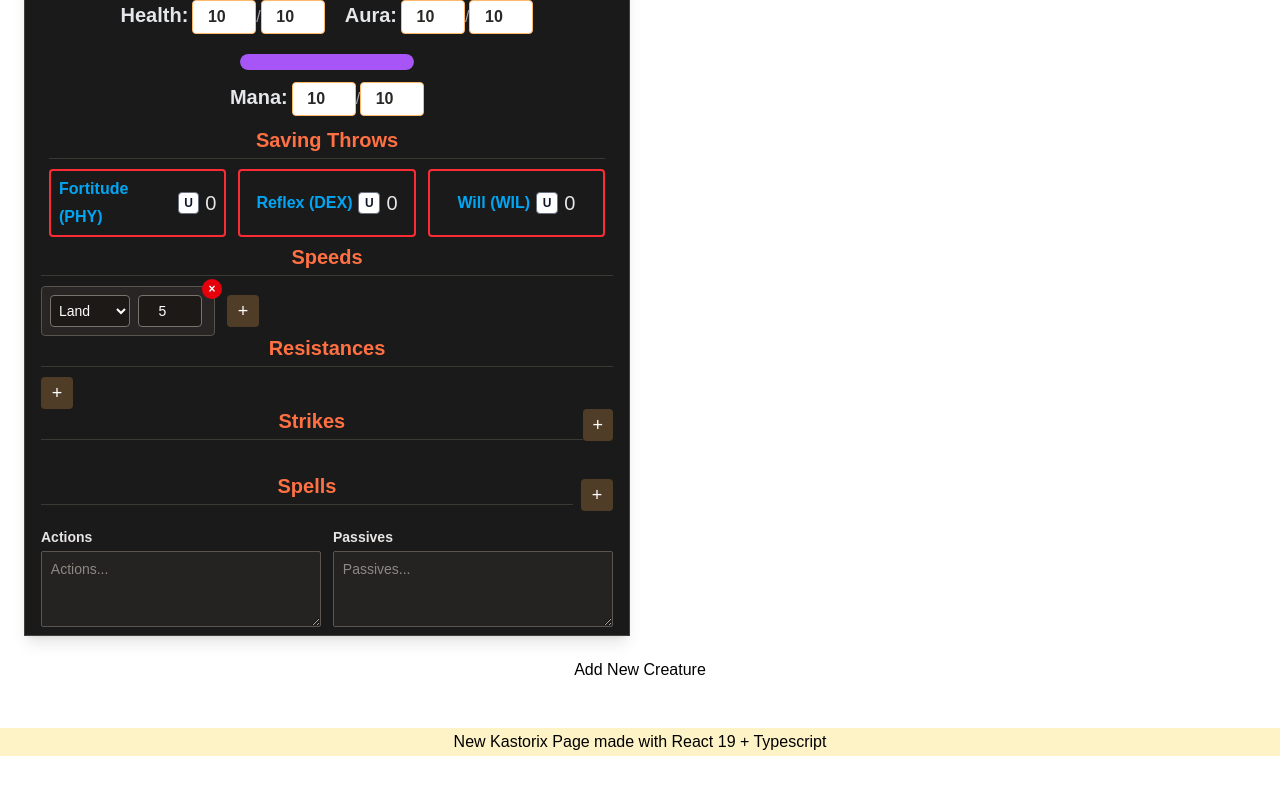
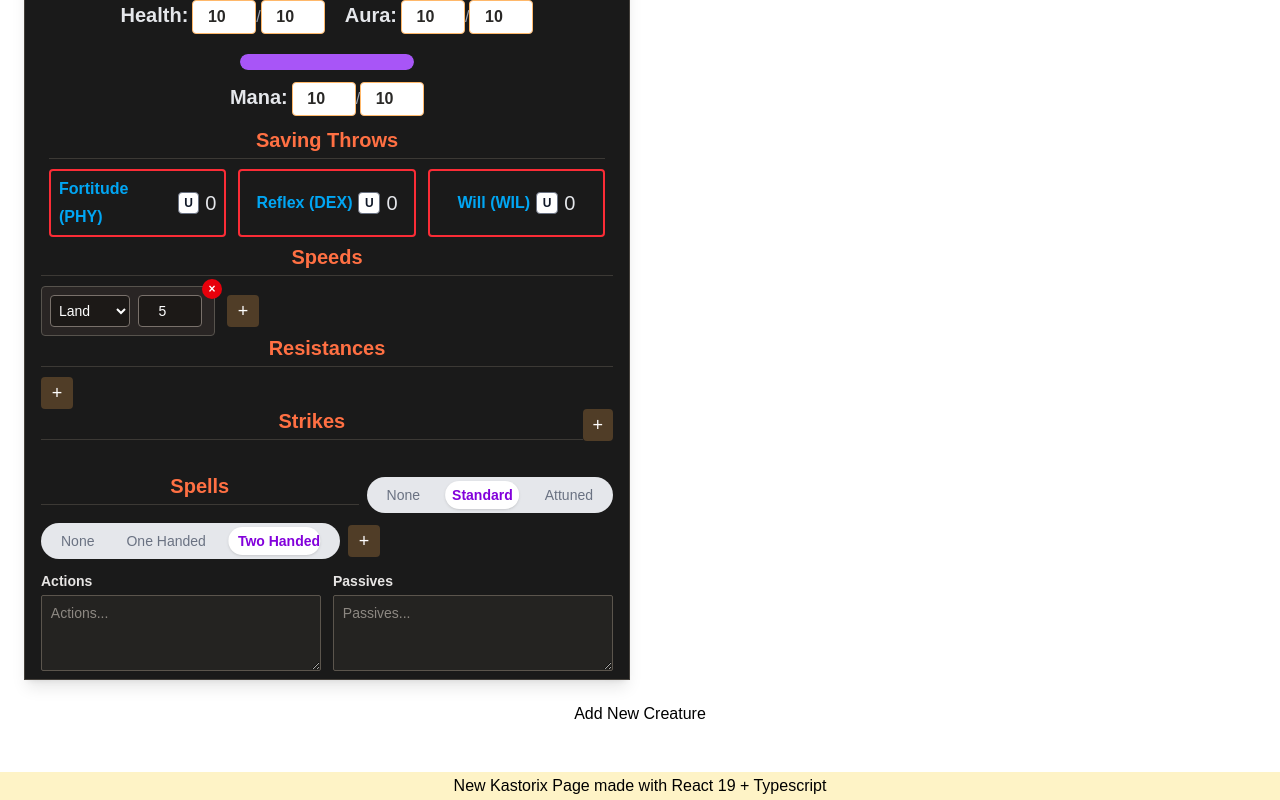
Before and after one commit to Acasez/kastorixv2, a React (Vite) app: page /kastorixv2/DMScreen in a window 1280 px wide. Shown: the part 696-1496 px from the top of the page. Before the commit the page ends 1452 px from the top, so only its background shows below. Built offline with nearby package versions, Linux system fonts and the light colour scheme.

Commit message:
Creature spellshaping switch

```diff
--- a/src/components/DMScreen/CreatureSpellList.tsx
+++ b/src/components/DMScreen/CreatureSpellList.tsx
@@ -6,6 +6,8 @@ import ChoiceModal from "../ModalViews/ChoiceModal";
 import ChoiceModalFrame from "../ModalViews/ChoiceModalFrame";
 import { getSpellChoiceItems } from "../ModalViews/choiceData";
 import SpellComponent from "../CharacterSheet/TabbedSection/SpellComponent";
+import { MultiOptionSwitch } from "../Buttons/MultiOptionSwitch";
+import type { SomaticComponent, VerbalComponent } from "../../types/Spells";
 
 const spellChoiceItems = getSpellChoiceItems();
 const spellFilters = [
@@ -17,6 +19,18 @@ export default function CreatureSpellList() {
   const { creature, updateCreature } = useCreature();
   const [isSpellModalOpen, setIsSpellModalOpen] = useState(false);
   const [spellToReplace, setSpellToReplace] = useState<string | null>(null);
+  const { verbal, somatic } = creature.spellShaping;
+  const spellshapingBonus =
+    (verbal === "Standard"
+      ? creature.stats.INT
+      : verbal === "Attuned"
+        ? creature.stats.WIL
+        : 0) +
+    (somatic === "One Handed"
+      ? Math.floor(creature.stats.DEX / 2)
+      : somatic === "Two Handed"
+        ? creature.stats.DEX
+        : 0);
   const selectedSpells = spells.filter((spell) =>
     creature.spells.includes(spell.name),
   );
@@ -77,10 +91,34 @@ export default function CreatureSpellList() {
 
   return (
     <section className="space-y-3">
-      <div className="flex items-center gap-2">
+      <div className="flex flex-wrap items-center gap-2">
         <h2 className="mb-[0.65rem] flex-1 border-b border-[#3c3935] pb-[0.35rem] text-center text-xl font-bold leading-6 text-[#ff7043]">
           Spells
         </h2>
+        <MultiOptionSwitch<VerbalComponent>
+          options={["None", "Standard", "Attuned"]}
+          value={verbal}
+          onChange={(nextVerbal) =>
+            updateCreature({
+              spellShaping: {
+                ...creature.spellShaping,
+                verbal: nextVerbal,
+              },
+            })
+          }
+        />
+        <MultiOptionSwitch<SomaticComponent>
+          options={["None", "One Handed", "Two Handed"]}
+          value={somatic}
+          onChange={(nextSomatic) =>
+            updateCreature({
+              spellShaping: {
+                ...creature.spellShaping,
+                somatic: nextSomatic,
+              },
+            })
+          }
+        />
         <button
           type="button"
           className="flex size-8 items-center justify-center rounded bg-bg-wood text-lg text-white hover:bg-bg-redwood focus-visible:outline-2 focus-visible:outline-offset-2 focus-visible:outline-orange-400"
@@ -99,7 +137,7 @@ export default function CreatureSpellList() {
             spell={spell}
             onReplaceSpell={(_rankName, spellName) => openSpellModal(spellName)}
             onRemoveSpell={removeSpell}
-            baseSpellshapingBonus={0}
+            baseSpellshapingBonus={spellshapingBonus}
             rankName={spell.rank}
             proficiency={creature.spellProficiencies?.[spell.name] ?? "Trained"}
             onProficiencyChange={(proficiency) =>
--- a/src/contexts/CreatureContext.tsx
+++ b/src/contexts/CreatureContext.tsx
@@ -6,6 +6,7 @@ import {
 } from "react";
 import type { ProficiencyTierName } from "../constants/Proficiency";
 import type { SpeedTypes } from "../types/SpeedTypes";
+import type { SomaticComponent, VerbalComponent } from "../types/Spells";
 
 export type CreatureSaveKey = "Fortitude" | "Reflex" | "Will";
 
@@ -31,6 +32,10 @@ export type Creature = {
   speeds: Partial<Record<SpeedTypes, number>>;
   strikes: Partial<Record<string, ProficiencyTierName>>;
   spellProficiencies: Partial<Record<string, ProficiencyTierName>>;
+  spellShaping: {
+    verbal: VerbalComponent;
+    somatic: SomaticComponent;
+  };
   actions: string;
   spells: string[];
   passives: string;
--- a/src/contexts/CreatureProvider.tsx
+++ b/src/contexts/CreatureProvider.tsx
@@ -22,6 +22,7 @@ const defaultCreature: Creature = {
   speeds: { Land: 5 },
   strikes: {},
   spellProficiencies: {},
+  spellShaping: { verbal: "Standard", somatic: "Two Handed" },
   actions: "",
   spells: [],
   passives: "",
@@ -40,6 +41,7 @@ export function CreatureProvider({ children }: { children: ReactNode }) {
     speeds: { ...defaultCreature.speeds },
     strikes: { ...defaultCreature.strikes },
     spellProficiencies: { ...defaultCreature.spellProficiencies },
+    spellShaping: { ...defaultCreature.spellShaping },
     spells: [...defaultCreature.spells],
   }));
 
```
